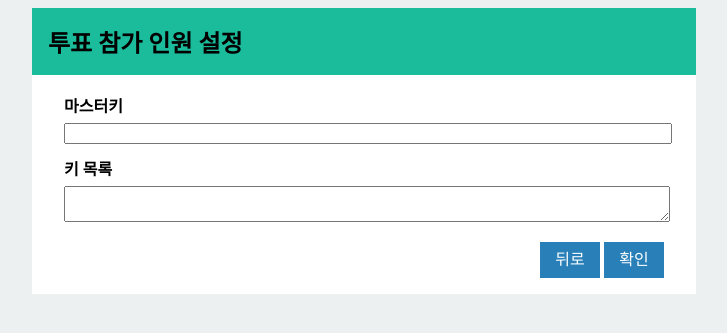
After one commit to Qwaz/blind-vote, a Flask app: template templates/start.html in a window 1280 px wide. The commit adds this page. Shown: the top 333 px of the page, without its empty margins (276-1003 px from the left). Run offline with Flask 2, Linux system fonts and the light colour scheme; the template is opened without the code that fills it: values that come from a table or form of the project are taken from there, others are empty.

Commit message:
add vote start page

```diff
--- a/app.py
+++ b/app.py
@@ -1,7 +1,7 @@
 import os, binascii
-from flask import Flask, render_template, redirect, url_for
+from flask import Flask, request, render_template, redirect, url_for
 from models import db, Setting
-from forms import InitForm
+from forms import InitForm, StartForm
 
 app = Flask(__name__)
 app.config.from_object('config')
@@ -23,15 +23,39 @@ def init():
             db.session.add(Setting('vote_name', form.vote_name.data))
             db.session.add(Setting('detail', form.detail.data))
             db.session.add(Setting('response', form.response.data))
+            db.session.add(Setting('wait', 'true'))
             db.session.commit()
         return redirect(url_for('index'))
+
+
+@app.route('/start', methods=['GET', 'POST'])
+def start():
+    if not Setting.query.filter_by(name='master').first():
+        return redirect(url_for('index'))
+    form = StartForm()
+
+    error = False
+    if request.method == 'POST':
+        if not form.validate():
+            error = '폼을 채워 주세요'
+        if form.master.data != Setting.query.filter_by(name='master').first().value:
+            error = '마스터 키가 틀렸어요'
+        if not error:
+            Setting.query.filter_by(name='wait').first().value = 'false'
+            db.session.commit()
+            # TODO 각 키에 대응하는 Voter 생성
+            return redirect(url_for('index'))
+    return render_template('start.html', form=form, error=error)
 
 
 @app.route('/')
 def index():
     if Setting.query.filter_by(name='master').first():
-        vote_name = Setting.query.filter_by(name='vote_name').first().value
-        return render_template('wait.html', vote_name=vote_name, key=generate_key())
+        if Setting.query.filter_by(name='wait').first().value == 'true':
+            vote_name = Setting.query.filter_by(name='vote_name').first().value
+            return render_template('wait.html', vote_name=vote_name, key=generate_key())
+        else:
+            return "실제 투표 아직 구현 안 됨"
     else:
         form = InitForm()
         form.master.data = generate_key()
--- a/forms.py
+++ b/forms.py
@@ -1,10 +1,15 @@
 from flask.ext.wtf import Form
+from wtforms import StringField, TextAreaField, HiddenField
+from wtforms.validators import DataRequired
 
-from wtforms import StringField, TextAreaField, HiddenField
-from wtforms.validators import DataRequired, Length
 
 class InitForm(Form):
     master = HiddenField('마스터키')
     vote_name = StringField('투표명', validators=[DataRequired()])
     detail = TextAreaField('질문')
     response = StringField('답변(쉼표로 구분)', validators=[DataRequired()])
+
+
+class StartForm(Form):
+    master = StringField('마스터키')
+    keys = TextAreaField('키 목록')
--- a/static/main.css
+++ b/static/main.css
@@ -35,21 +35,38 @@ body {
     text-align: right;
 }
 
-button {
+.button {
+    display: inline-block;
+    text-align: center;
+    text-decoration: none;
+    font-size: 1em;
+    font-weight: normal;
+    line-height: 1;
+
     border: none;
     color: white;
     padding-top: 10px;
     padding-bottom: 10px;
     width: 60px;
+    outline: 0;
+    cursor: pointer;
 
     font-family: sans-serif;
     background-color: #2980b9;
 }
 
-button:hover {
+.button:hover {
     background-color: #3498db;
 }
 
-button:focus {
+.button:focus {
     outline: 0;
 }
+
+p.error::before { content: "!! "; }
+p.error::after { content: " !!"; }
+
+p.error {
+    color: red;
+    font-weight: bold;
+}
--- a/templates/init.html
+++ b/templates/init.html
@@ -15,7 +15,7 @@
             {{ form.response.label }} {{ form.response() }}
         </div>
         <div class="formaction">
-            <button type="submit">확인</button>
+            <button class="button" type="submit">확인</button>
         </div>
     </form>
 {% endblock %}
--- a/templates/simple.html
+++ /dev/null
@@ -1,6 +0,0 @@
-{% extends 'base.html' %}
-
-{% block content %}
-    <h1>{{ title }}</h1>
-    {{ content }}
-{% endblock %}
--- /dev/null
+++ b/templates/start.html
@@ -0,0 +1,21 @@
+{% extends 'base.html' %}
+
+{% block content %}
+    <h1>투표 참가 인원 설정</h1>
+    {% if error %}
+        <p class="error">{{ error }}</p>
+    {% endif %}
+    <form method="post" action="{{ url_for('start') }}">
+        {{ form.hidden_tag() }}
+        <div class="formgroup">
+            {{ form.master.label }} {{ form.master() }}
+        </div>
+        <div class="formgroup">
+            {{ form.keys.label }} {{ form.keys() }}
+        </div>
+        <div class="formaction">
+            <a class="button" href="{{ url_for('index') }}">뒤로</a>
+            <button class="button" type="submit">확인</button>
+        </div>
+    </form>
+{% endblock %}
--- a/templates/wait.html
+++ b/templates/wait.html
@@ -5,4 +5,5 @@
     아직 투표가 시작되지 않았습니다. 다음 키를 복사해서 전달해주세요.
     정말 익명인지 의심스럽다면, <a href="http://rumkin.com/tools/password/pass_gen.php">이런 사이트</a>를 사용해도 됩니다.
     <p>{{ key }}</p>
+    혹시 투표 관리자라면 <a href="{{ url_for('start') }}">이쪽</a>으로
 {% endblock %}
```
Also changed, not shown: models.py (+13 -1 lines).
